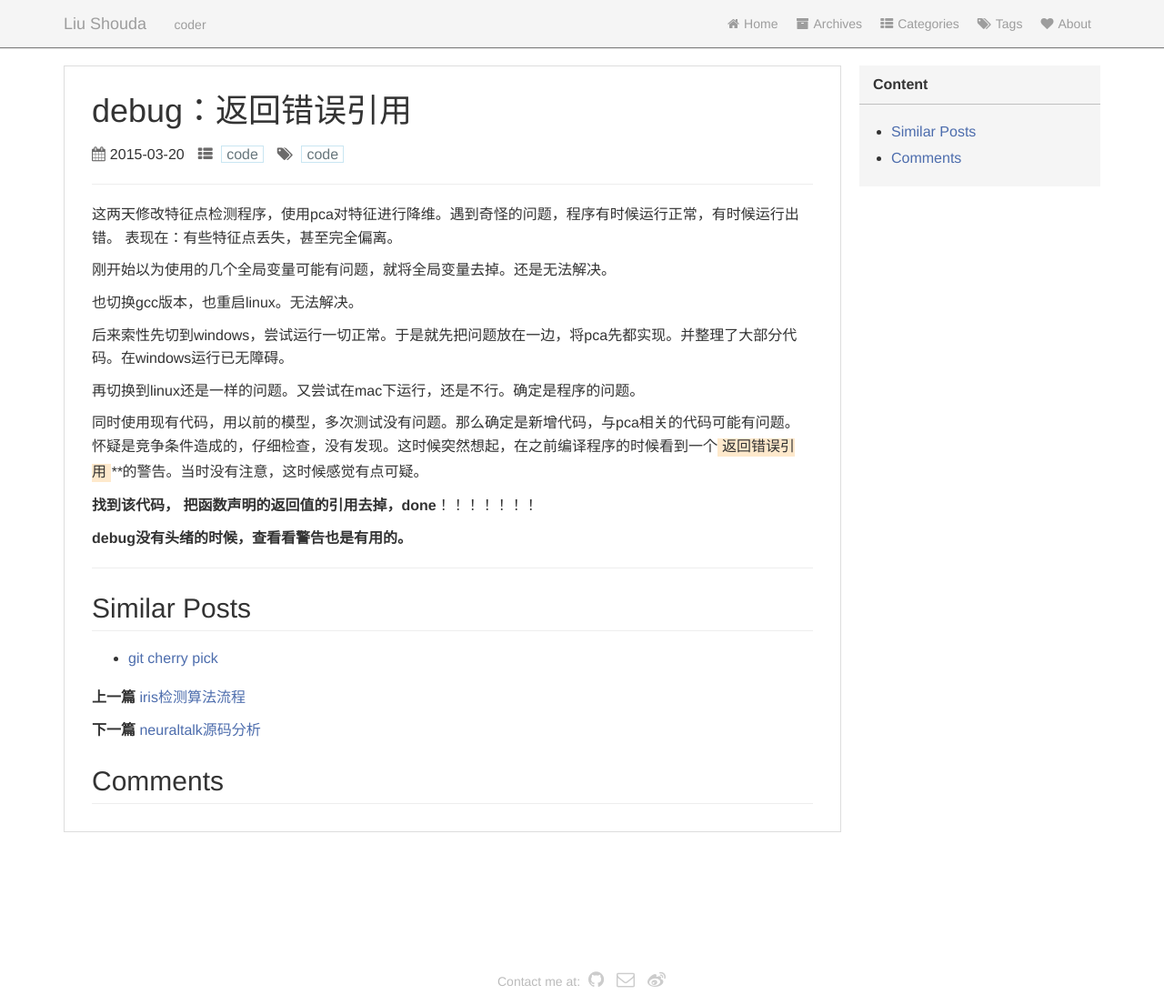
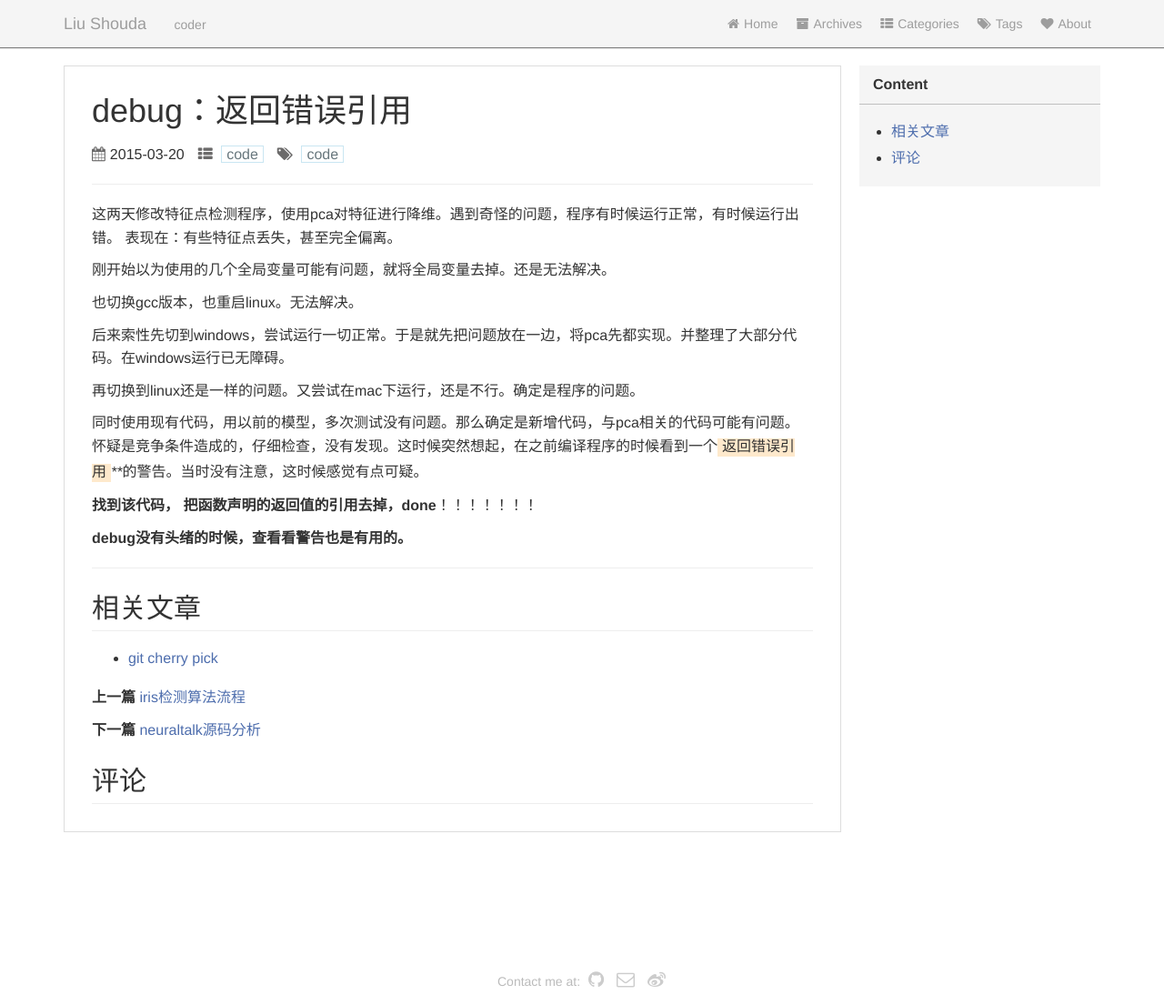
Before and after one commit to vsooda/vsooda.github.io, a Jekyll site: the page built from _posts/2015-03-20-bug-const-reference.markdown, in a window 1280 px wide. Shown: the whole page at 91% size. Built offline with Jekyll 4.4.1, drawn with Linux system fonts in a browser that asks for light colours; comment, search, counter and statistics services are not loaded.

Commit message:
chinese theme

```diff
--- a/_layouts/post.html
+++ b/_layouts/post.html
@@ -42,7 +42,7 @@ layout: default
                 {% for thisTag in page.tags %}
                     {% if postHasSimilar == false and hasSimilar.size < 6 and post != page and tag == thisTag %}
                         {% if hasSimilar.size == 0 %}
-                        <h2 id="similar_posts">Similar Posts</h2>
+                        <h2 id="similar_posts">相关文章</h2>
                         <ul>
                         {% endif %}
                         <li class="relatedPost">
@@ -64,7 +64,7 @@ layout: default
 
         {% include previousAndNext.html %}
 
-        <h2 id="comments">Comments</h2>
+        <h2 id="comments">评论</h2>
         {% include comments.html %}
 
 
@@ -79,8 +79,8 @@ layout: default
                     Content
                 </div>
                 <ul id="content-side" class="content-ul">
-                    <li><a href="#similar_posts">Similar Posts</a></li>
-                    <li><a href="#comments">Comments</a></li>
+                    <li><a href="#similar_posts">相关文章</a></li>
+                    <li><a href="#comments">评论</a></li>
                 </ul>
             </div>
             <!-- 其他div框放到这里 -->
--- a/index.html
+++ b/index.html
@@ -35,7 +35,7 @@ layout: default
                     {{post.excerpt}}
                 </div>
                 <div class="read-all">
-                    <a  href="{{ post.url | prepend: site.baseurl }}"><i class="fa fa-newspaper-o"></i>Read All</a>
+                    <a  href="{{ post.url | prepend: site.baseurl }}"><i class="fa fa-newspaper-o"></i>阅读全文</a>
                 </div>
                 <hr>
               </li>
```
